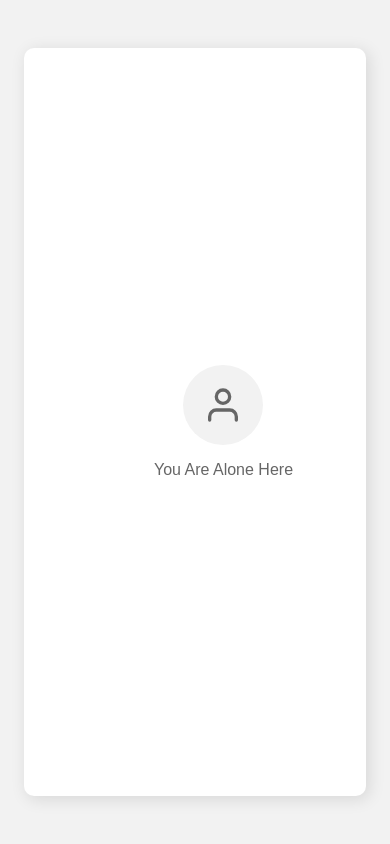
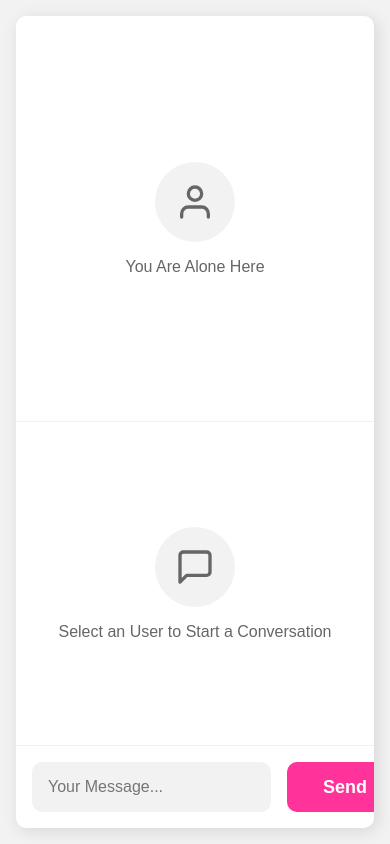
Before and after one commit to LuanEdCosta/react-node-realtime-chat, a React (Create React App) app in the folder website/: page / in a window 390 px wide. Built offline with nearby package versions, Linux system fonts and the light colour scheme.

Commit message:
Make the website responsive

```diff
--- a/website/src/pages/Main/ChatLayout/styles.ts
+++ b/website/src/pages/Main/ChatLayout/styles.ts
@@ -15,6 +15,12 @@ export const Container = styled.div`
   overflow: hidden;
   border-radius: 1rem;
   box-shadow: 0.3rem 0.3rem 1.6rem 0.1rem rgba(0, 0, 0, 0.1);
+
+  @media only screen and (max-width: 968px) {
+    grid-template-areas: 'users' 'chat';
+    grid-template-rows: 1fr 1fr;
+    grid-template-columns: 1fr;
+  }
 `
 
 export const UsersContainer = styled.div`
--- a/website/src/pages/Main/OnlineUsersMenu/styles.ts
+++ b/website/src/pages/Main/OnlineUsersMenu/styles.ts
@@ -9,6 +9,11 @@ export const Container = styled.div`
 
   overflow-y: auto;
   ${DefaultScrollBar};
+
+  @media only screen and (max-width: 968px) {
+    border-bottom: 1px solid ${(props) => props.theme.snow};
+    border-right: none;
+  }
 `
 
 export const User = styled(UserItem)``
--- a/website/src/pages/Main/styles.ts
+++ b/website/src/pages/Main/styles.ts
@@ -9,4 +9,8 @@ export const Container = styled.div`
   padding: 4.8rem 2.4rem;
 
   height: 100%;
+
+  @media only screen and (max-width: 568px) {
+    padding: 1.6rem;
+  }
 `
```
